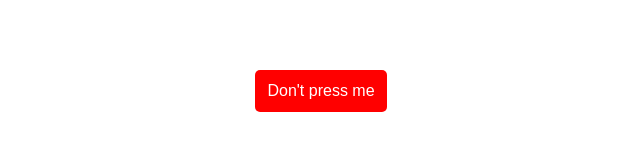
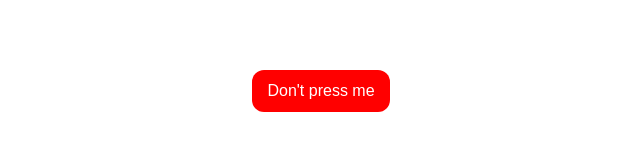
Before and after one commit to gustavwilliam/dontclicktheredbutton, a plain HTML site: page index.html in a window 1280 px wide. Shown: the part 317-468 px from the top of the page, 319-959 px from the left. Drawn offline with Linux system fonts and the light colour scheme.

Commit message:
Make the button prettier

```diff
--- a/style.css
+++ b/style.css
@@ -12,11 +12,11 @@ html, body {
 
 .red-button {
     background-color: red;
-    border-radius: 5px;
+    border-radius: 12px;
     color: white;
     text-decoration: none;
     vertical-align: center;
-    padding: 12px;
+    padding: 12px 15px;
     font-family: sans-serif;
 }
 
```
